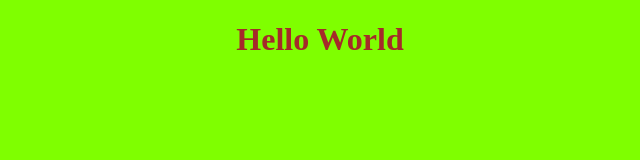
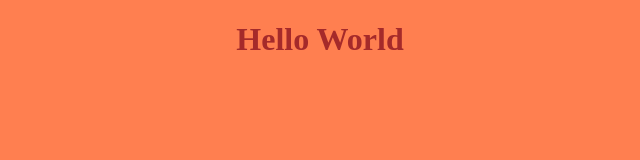
Before and after one commit to amnar23/project0001, a plain HTML site: page index.html in a window 1280 px wide. Shown: the whole page, without its empty margins (320-960 px from the left). Drawn offline with Linux system fonts and the light colour scheme.

Commit message:
Update index.html

```diff
--- a/index.html
+++ b/index.html
@@ -7,7 +7,7 @@
                 color:brown;
             }
             body{
-                background-color: chartreuse;
+                background-color:coral;
             }
         </style>
     </head>
```
